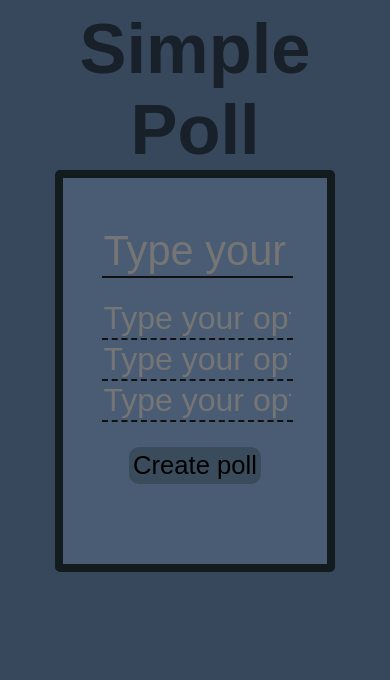
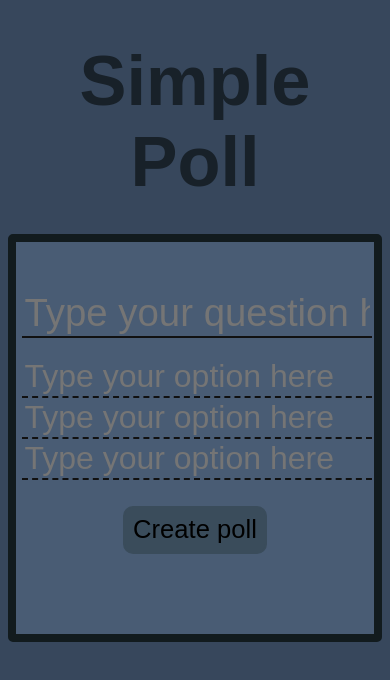
Before and after one commit to tadeastondl/Simple-Poll, a React app in the folder client/: page / in a window 390 px wide. Built offline with nearby package versions, Linux system fonts and the light colour scheme; a web font is replaced by a local one.

Commit message:
Minor changes

```diff
--- a/backend/res/answers.json
+++ b/backend/res/answers.json
@@ -1 +1 @@
-[{"id":"106807645127","options":{"awa":1,"aa":0,"a":0}}]
+[{"id":"106807645127","options":{"awa":1,"aa":0,"a":0}},{"id":"707234140053","options":{"anw1":1,"anw2":0}},{"id":"732341508616","options":{"fwad":1,"aaawd":0}}]
--- a/backend/res/polls.json
+++ b/backend/res/polls.json
@@ -1 +1 @@
-[{"options":["awa","aa","a"],"question":"wdaaw","id":106807645127}]
+[{"options":["awa","aa","a"],"question":"wdaaw","id":106807645127},{"options":["anw1","anw2"],"question":"Questinnn","id":707234140053},{"options":["a","a"],"question":"adaw","id":67551305979},{"options":["a","a"],"question":"wad","id":757979321433},{"options":["wadadw","addaw"],"question":"dawawd","id":616602218986},{"options":["adw","awdadwaw"],"question":"wddaw","id":336225633395},{"options":["waddwa","wad"],"question":"dwawad","id":793324351711},{"options":["aa","aa"],"question":"wdadw","id":78297202036},{"options":["aa","bb"],"question":"wdadw","id":467043001459},{"options":["aa","bb"],"question":"wdadw","id":915040676415},{"options":["aa","bb"],"question":"wdadw","id":753327889852},{"options":["gfvbxd","sgfse","vggds"],"question":"dhtsd","id":54551023722},{"options":["fwad","aaawd"],"question":"eawafw","id":375194391762},{"options":["fwad","aaawd"],"question":"eawafw","id":732341508616}]
--- a/client/public/index.html
+++ b/client/public/index.html
@@ -24,7 +24,7 @@
       work correctly both with client-side routing and a non-root public URL.
       Learn how to configure a non-root public URL by running `npm run build`.
     -->
-    <title>Easy Poll</title>
+    <title>Simple Poll</title>
   </head>
   <body>
     <noscript>You need to enable JavaScript to run this app.</noscript>
--- a/client/src/CreationBar.js
+++ b/client/src/CreationBar.js
@@ -29,12 +29,8 @@ const CreationBar = () => {
         poll,
       })
       .then(function (response) {
-        console.log(response.data.id);
         setID(response.data.id);
       })
-      .catch(function (error) {
-        console.log(error);
-      });
   };
 
   return (
--- a/client/src/Poll.js
+++ b/client/src/Poll.js
@@ -12,12 +12,8 @@ const Poll = () => {
     axios
       .get(`${process.env.REACT_APP_SERVER_IP}/pollApi/${id}`)
       .then(function (response) {
-        console.log(response.data.options);
         setpoll(response.data);
       })
-      .catch(function (error) {
-        console.log(error);
-      });
   }, []);
 
   const handleClick = (event) => {
@@ -28,12 +24,6 @@ const Poll = () => {
         value,
         options: poll.options,
       })
-      .then(function (response) {
-        console.log(response);
-      })
-      .catch(function (error) {
-        console.log(error);
-      });
       setSubmit(true);
   };
 
--- a/client/src/Results.js
+++ b/client/src/Results.js
@@ -9,12 +9,8 @@ const Results = () => {
       axios
         .get(`${process.env.REACT_APP_SERVER_IP}/pollApi/${id}/results`)
         .then(function (response) {
-          console.log(response.data);
           setResults(response.data);
         })
-        .catch(function (error) {
-          console.log(error);
-        });
     }, []);
   return (
     <>
--- a/client/src/index.css
+++ b/client/src/index.css
@@ -8,7 +8,7 @@
   display: grid;
   margin: auto;
   margin-top: 1em;
-  padding: 1%;
+  padding: 0.3em;
   background-color: rgb(58,76,91);
   border-color: rgb(58,76,91);
   border-style: double;
@@ -16,13 +16,13 @@
   font-size: 0.8em;
 }
 h1 {
+  width: fit-content;
   font-size: 2.2em;
   text-align: center;
   color: rgb(24,33,41);
-  margin: auto;
 }
 body {
-
+  padding-top: 2rem;
   font-size: 2em;
   background-color: rgb(55,71,92);
 }
@@ -56,7 +56,6 @@ form {
   border-bottom: 2px double #111;
   overflow: auto;
 }
-
 .link {
   text-align: center;
   font-size: 0.7em;
@@ -64,6 +63,19 @@ form {
   margin: auto;
   margin-top: 10px;
   color: rgb(1,1,1);
+}
+.h1Link{
+  text-decoration: none;
+
+}
+.h1Link * {
+display: inline;
+
+
+}
+.h1wrap{
+  text-align: center;
+  margin-bottom: 2rem;
 }
 .option {
   border: none;
@@ -84,3 +96,14 @@ form {
     width: 100%;
     font-size: 1em;
 }
+
+
+@media (max-width: 750px){
+  form{
+    width: 100%;
+    padding: 1.5em 0.2em;
+  }
+  .Question{
+    font-size: 1.2em;
+  }
+}
--- a/client/src/index.js
+++ b/client/src/index.js
@@ -1,7 +1,7 @@
 import React from "react";
 import ReactDOM from "react-dom";
 import "./index.css";
-import { BrowserRouter, Route, Routes } from "react-router-dom";
+import { BrowserRouter, Link, Navigate, Route, Routes} from "react-router-dom";
 import Poll from "./Poll";
 import Results from "./Results";
 import CreationBar from "./CreationBar";
@@ -10,7 +10,9 @@ const App = () => {
   return (
     <BrowserRouter>
       <div className="wrap">
-        <h1>Simple Poll</h1>
+        <div className="h1wrap">
+        <Link to="/" className="h1Link"><h1 >Simple Poll</h1></Link>
+        </div>
         <Routes>
           <Route path="" element={<CreationBar />} />
           <Route path=":id" element={<Poll />} />
```
